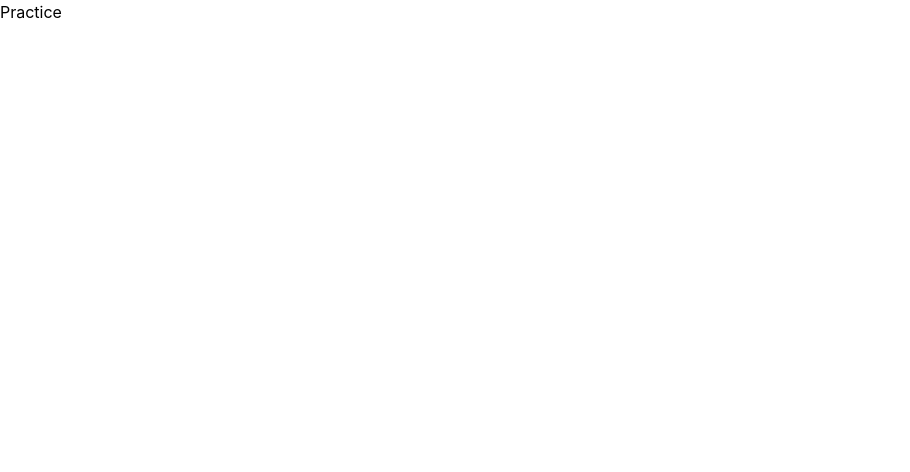
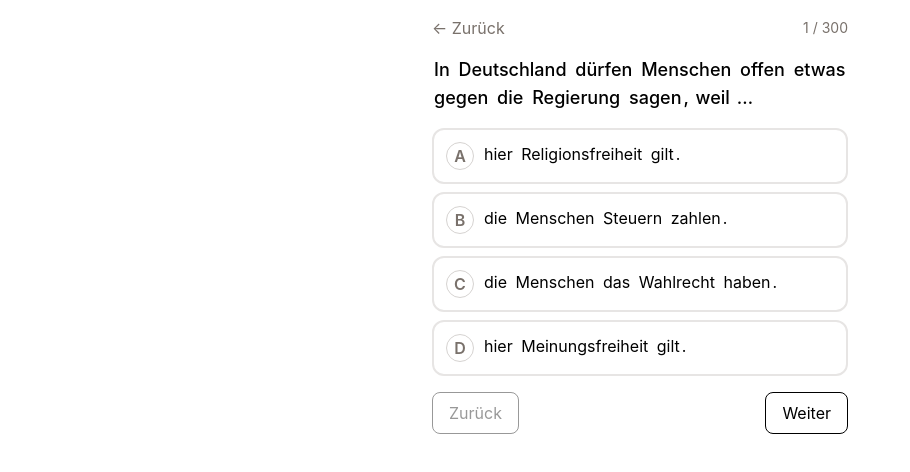
Before and after one commit to sudipidus/deutsch-lid, a React (Vite) app: page /#/practice in a window 1280 px wide. Shown: the top 472 px of the page, without its empty margins (0-910 px from the left). Built offline with nearby package versions, Linux system fonts and the light colour scheme.

Commit message:
feat(app): Practice mode — immediate feedback, persisted progress

```diff
--- a/src/routes/Practice.tsx
+++ b/src/routes/Practice.tsx
@@ -1 +1,40 @@
-export function Practice() { return <div>Practice</div>; }
+import { useMemo, useState } from "react";
+import { Link } from "react-router-dom";
+import { questions, questionKey } from "../lib/data.js";
+import { useAppStore } from "../lib/store.js";
+import { QuestionCard } from "../components/QuestionCard.js";
+
+export function Practice() {
+  const bundesland = useAppStore((s) => s.bundesland);
+  const practiceAnswers = useAppStore((s) => s.practiceAnswers);
+  const recordPractice = useAppStore((s) => s.recordPractice);
+
+  const list = useMemo(
+    () => questions.filter((q) => q.category === "general" || q.state === bundesland),
+    [bundesland],
+  );
+  const [i, setI] = useState(0);
+  const q = list[i];
+  const key = questionKey(q);
+  const selected = practiceAnswers[key] ?? null;
+
+  return (
+    <div className="mx-auto max-w-md space-y-4 p-4">
+      <div className="flex items-center justify-between">
+        <Link to="/" className="text-stone-500">← Zurück</Link>
+        <span className="text-sm text-stone-500">{i + 1} / {list.length}</span>
+      </div>
+      <QuestionCard
+        question={q}
+        interactive
+        selected={selected}
+        onSelect={(idx) => recordPractice(key, idx)}
+        reveal={selected !== null}
+      />
+      <div className="flex justify-between">
+        <button type="button" disabled={i === 0} onClick={() => setI((n) => n - 1)} className="rounded-lg border px-4 py-2 disabled:opacity-40">Zurück</button>
+        <button type="button" disabled={i === list.length - 1} onClick={() => setI((n) => n + 1)} className="rounded-lg border px-4 py-2 disabled:opacity-40">Weiter</button>
+      </div>
+    </div>
+  );
+}
```
Also changed, not shown: 1 other file (tests, documents, lock files or other folders).
